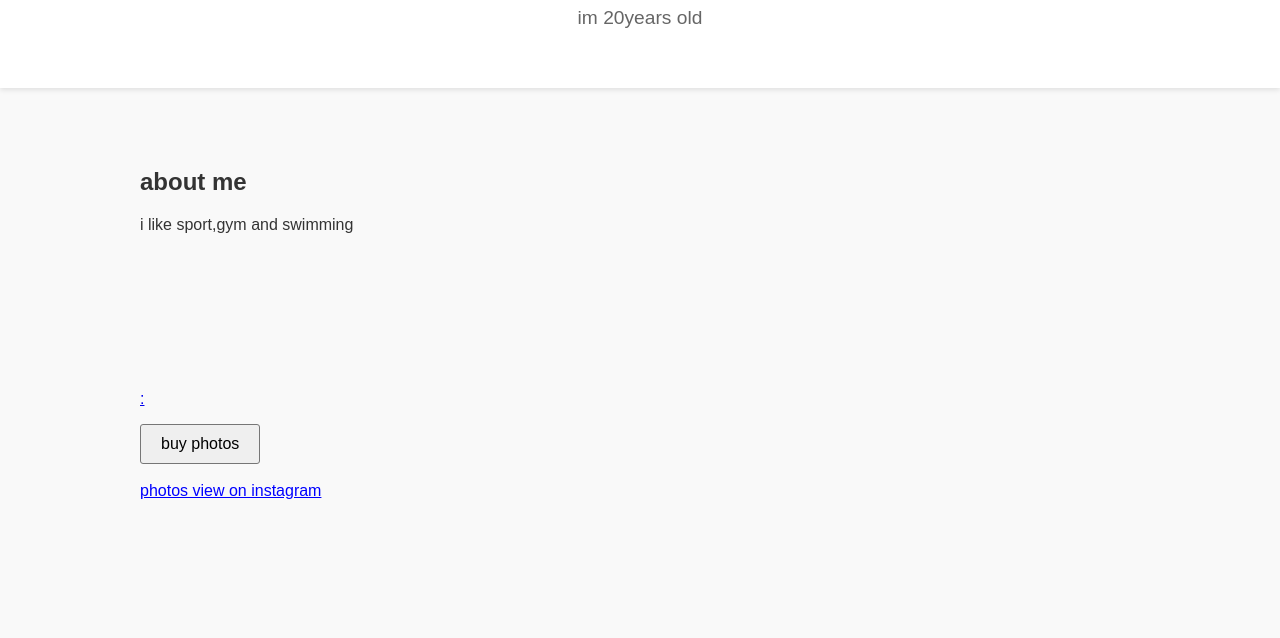
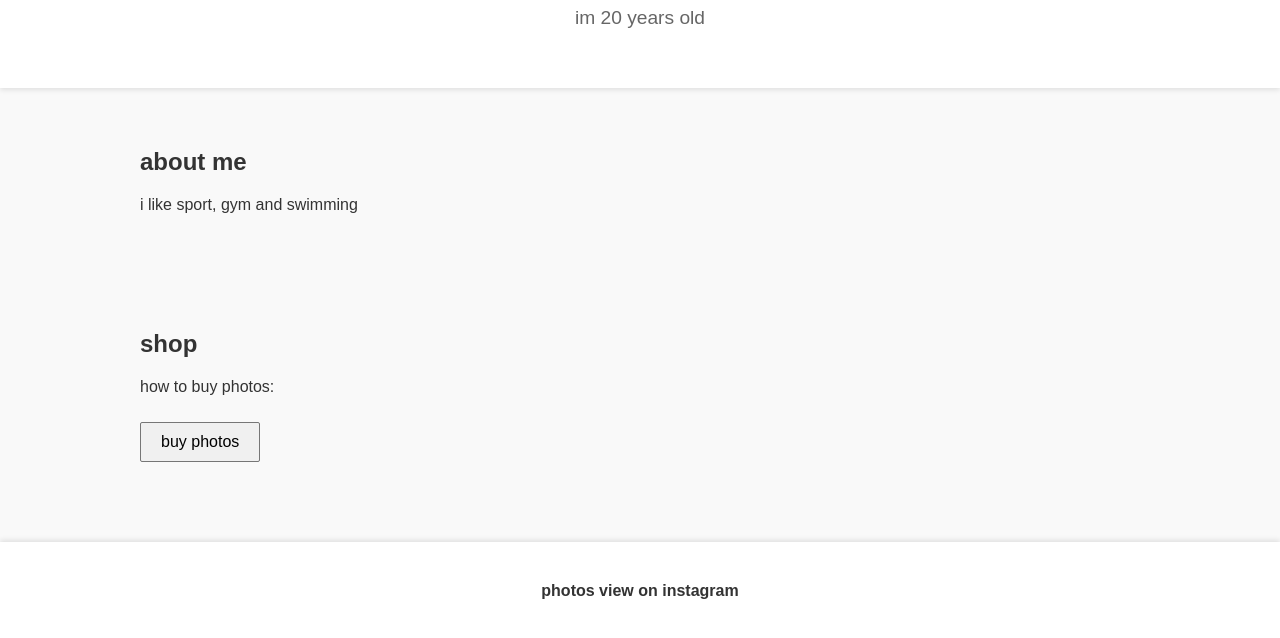
Before and after one commit to jirkahach7-commits/my-web, a plain HTML site: page index.html in a window 1280 px wide. Shown: the part 88-726 px from the top of the page. Drawn offline with Linux system fonts and the light colour scheme.

Commit message:
Update index.html

```diff
--- a/index.html
+++ b/index.html
@@ -32,7 +32,7 @@
     }
 
     section {
-      padding: 60px 20px;
+      padding: 40px 20px;
       max-width: 1000px;
       margin: auto;
     }
@@ -44,38 +44,34 @@
       flex-wrap: wrap;
     }
 
-    .about img {
-      max-width: 300px;
-      width: 100%;
-      border-radius: 10px;
+    .buy-button {
+      display: inline-block;
+      padding: 10px 20px;
+      font-size: 16px;
+      cursor: pointer;
+      background-color: #f0f0f0;
+      border: 1px solid #767676;
+      text-decoration: none;
+      color: black;
+      border-radius: 2px;
+      margin-top: 10px;
     }
 
-    .about div {
-      flex: 1;
-    }
-
-    .gallery {
-      display: grid;
-      grid-template-columns: repeat(auto-fit, minmax(200px, 1fr));
-      gap: 20px;
-    }
-
-    .gallery img {
-      width: 100%;
-      border-radius: 10px;
+    .buy-button:hover {
+      background-color: #e0e0e0;
     }
 
     footer {
       background: #fff;
       text-align: center;
       padding: 40px 20px;
+      margin-top: 40px;
       box-shadow: 0 -2px 5px rgba(0,0,0,0.1);
     }
 
     footer a {
       color: #333;
       text-decoration: none;
-      margin: 0 10px;
       font-weight: bold;
     }
   </style>
@@ -84,31 +80,29 @@
 
 <header>
   <h1>sophie</h1>
-  <p>im 20years old</p>
+  <p>im 20 years old</p>
 </header>
 
 <section class="about">
-
   <div>
     <h2>about me</h2>
-    <p>i like sport,gym and swimming</p>
+    <p>i like sport, gym and swimming</p>
   </div>
 </section>
 
+<section>
+  <h2>shop</h2>
+  <p>how to buy photos:</p>
+  <a href="https://paypal.me/sophieeng688" target="_blank" class="buy-button">
+    buy photos
+  </a>
+</section>
+
+<footer>
+  <a href="https://www.instagram.com/TVOJE_JMENO" target="_blank">
+    photos view on instagram
+  </a>
+</footer>
+
 </body>
 </html>
-<section>
-  <h2></h2>
-  <phow buy spicy photos:</p>
-  <a href="<section>
-  <h2></h2>
-  <p>:</p>
- <a href="https://paypal.me/sophieeng688" target="_blank" style="text-decoration: none;">
-  <button type="button" style="padding:10px 20px; font-size:16px; cursor:pointer; background-color: #efefef; border: 1px solid #767676; border-radius: 3px;">
-    buy photos
-  </button>
-</a>
-<br><br>
-<a href="https://www.instagram.com/sophiaa_.bennett" target="_blank" style="color: blue; text-decoration: underline;">
-  photos view on instagram
-</a>
```
